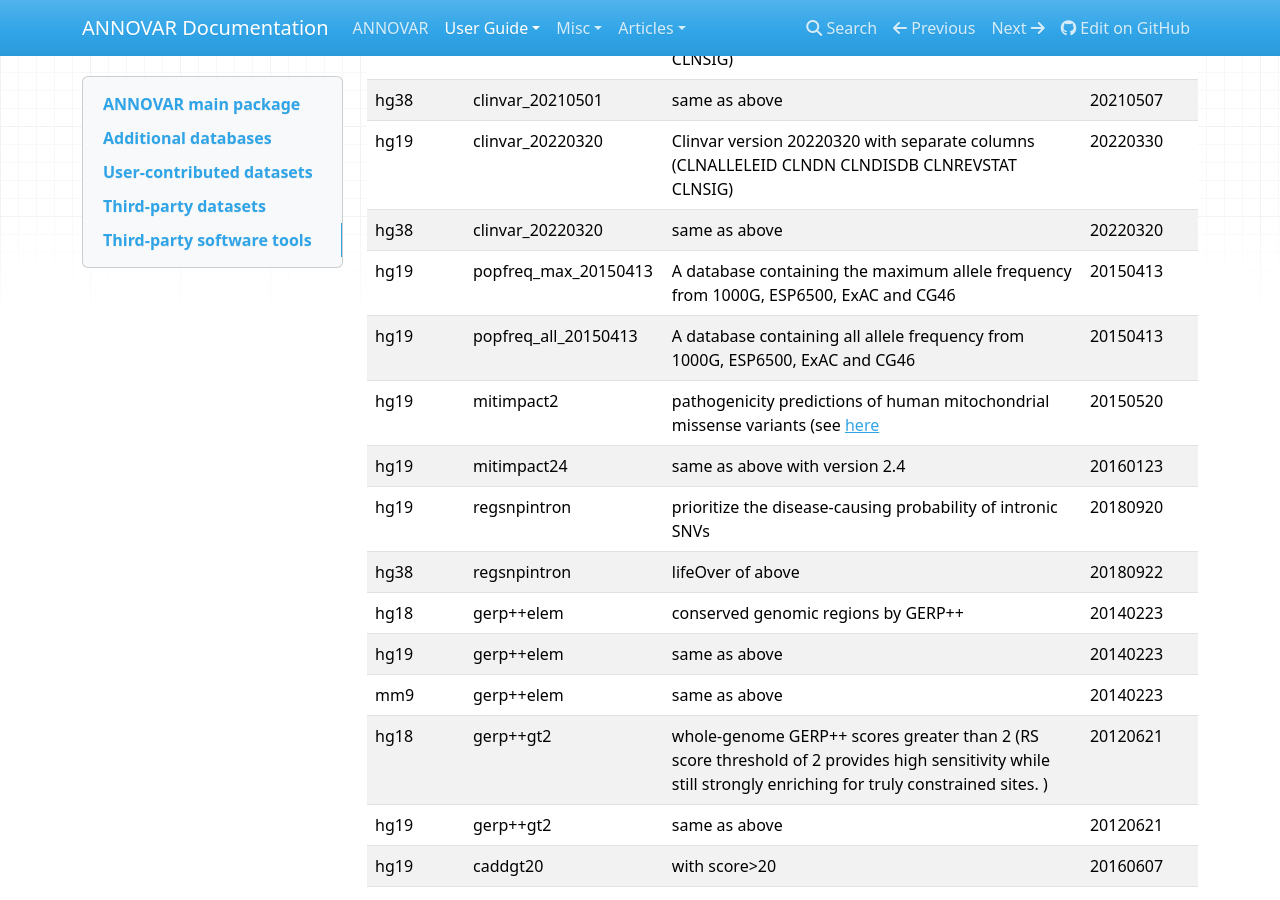
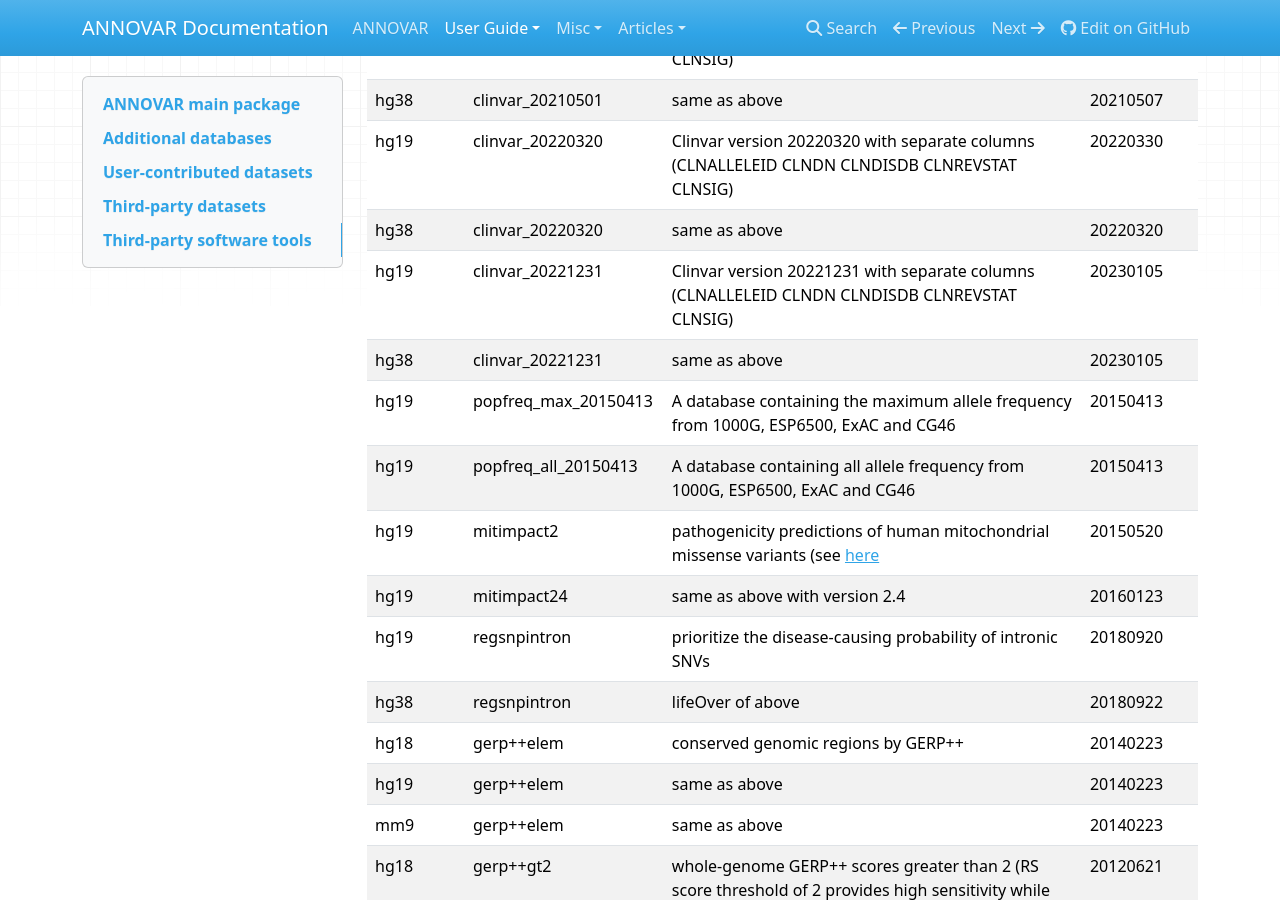
Before and after one commit to WGLab/doc-ANNOVAR, an MkDocs documentation site: the page built from docs/user-guide/download.md, in a window 1280 px wide and 900 px high, scrolled down 11457 px. Built offline with MkDocs 1.6.1, drawn with Linux system fonts in a browser that asks for light colours; nearby versions of some CDN libraries; comment, search, counter and statistics services are not loaded.

Commit message:
Update download.md

```diff
--- a/docs/user-guide/download.md
+++ b/docs/user-guide/download.md
@@ -222,6 +222,8 @@ NOTE: several whole-genome databases (cadd, cadd13, fathmm, dann, eigen, gerp++,
 | hg38 | clinvar_20210501 |  same as above | 20210507 |
 | hg19 | clinvar_20220320 |  Clinvar version 20220320 with separate columns (CLNALLELEID CLNDN CLNDISDB CLNREVSTAT CLNSIG) | 20220330 |
 | hg38 | clinvar_20220320 |  same as above | 20220320 |
+| hg19 | clinvar_20221231 |  Clinvar version 20221231 with separate columns (CLNALLELEID CLNDN CLNDISDB CLNREVSTAT CLNSIG) | 20230105 |
+| hg38 | clinvar_20221231 |  same as above | 20230105 |
 | hg19 | popfreq_max_20150413 |  A database containing the maximum allele frequency from 1000G, ESP6500, ExAC and CG46 | 20150413 |
 | hg19 | popfreq_all_20150413 |  A database containing all allele frequency from 1000G, ESP6500, ExAC and CG46  | 20150413 |
 | hg19 | mitimpact2 | pathogenicity predictions of human mitochondrial missense variants (see [here](http://www.ncbi.nlm.nih.gov/m/pubmed/25516408/)  | 20150520 |
```
